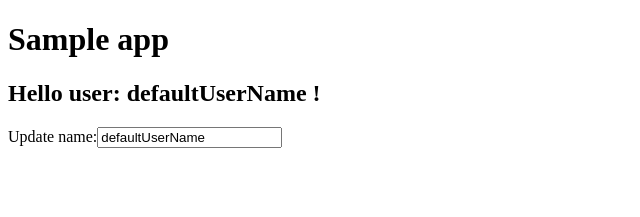
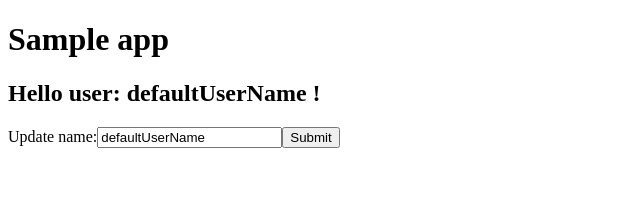
Before and after one commit to aisnote/ts-001-starter-boilerplate, a React app: page / in a window 1280 px wide. Shown: the top 217 px of the page, without its empty margins (0-640 px from the left). Built offline with nearby package versions, Linux system fonts and the light colour scheme.

Commit message:
callback

```diff
--- a/src/app.tsx
+++ b/src/app.tsx
@@ -6,14 +6,18 @@
     const [name, setName] = React.useState('defaultUserName');
     // return <HelloComponent userName={name} />
 
-    const setUserNameState = (event: React.ChangeEvent<HTMLInputElement>) => {
-        setName(event.target.value);
+    // const setUserNameState = (event: React.ChangeEvent<HTMLInputElement>) => {
+    //     setName(event.target.value);
+    // }
+
+    const setUserNameState = (newName: string) => {
+        setName(newName);
     }
 
     return (
         <>
                 <HelloComponent userName={name} />
-                <NameEditComponent userName={name} onChange={setUserNameState} />
+                <NameEditComponent initialUserName={name} onNameUpdated={setUserNameState} />
         </>
     );
 }
--- a/src/nameEdit.tsx
+++ b/src/nameEdit.tsx
@@ -1,13 +1,30 @@
 import * as React from "react";
+import { ProgressPlugin } from "webpack";
 
 interface Props {
-    userName: string;
-    onChange: (e: React.ChangeEvent<HTMLInputElement>) => void;
-}
+    // userName: string;
+    // onChange: (e: React.ChangeEvent<HTMLInputElement>) => void;
+    initialUserName: string;
+    onNameUpdated: (newName: string) => any;
+};
 
-export const NameEditComponent = (props: Props) => (
-    <>
-        <label>Update name:</label>
-        <input value={props.userName} onChange={props.onChange} />
-    </>
-);
+export const NameEditComponent = (props: Props) => {
+
+    const [editingName, setEditingName] = React.useState(props.initialUserName);
+
+    const onChange = (e: React.ChangeEvent<HTMLInputElement>) => {
+        setEditingName(e.target.value);
+    }
+
+    const onNameSubmit = (event: any): any => {
+        props.onNameUpdated(editingName);
+    }
+
+    return (
+        <>
+            <label>Update name:</label>
+            <input value={editingName} onChange={onChange} />
+            <button onClick={onNameSubmit}>Submit</button>
+        </>
+    );
+};
```
Also changed, not shown: .babelrc (added).
